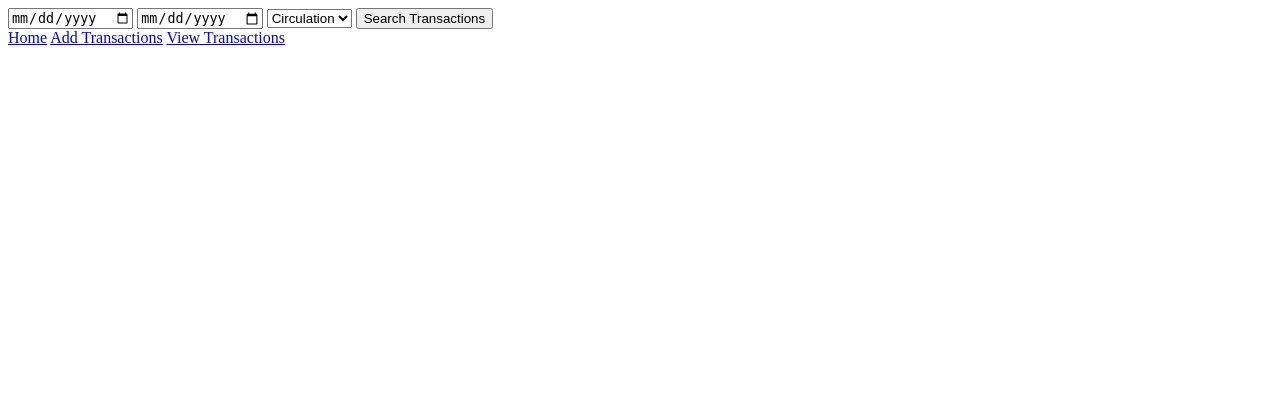
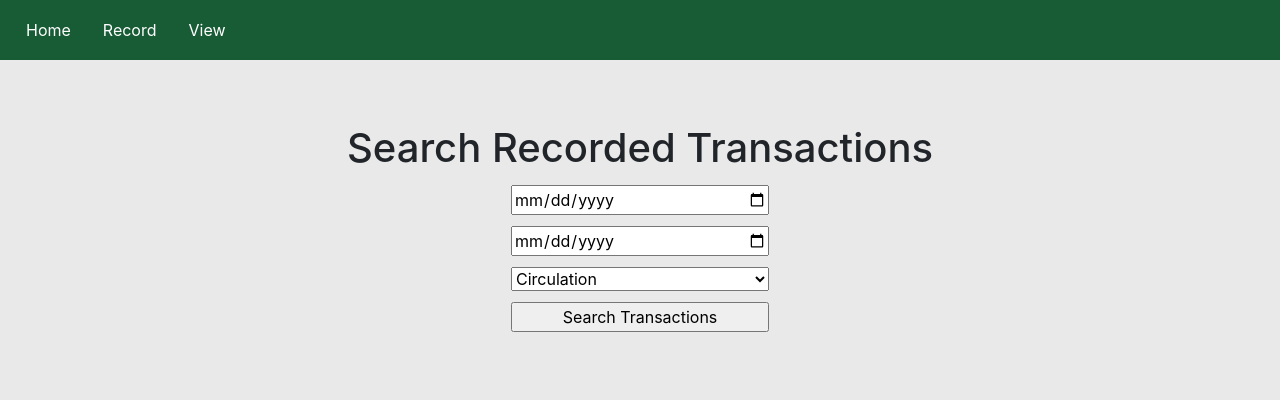
Before and after one commit to jamesspearsv/libstats, a Django app: page /view in a window 1280 px wide. Shown: the top 400 px of the page. Run offline with Django 4.2, Linux system fonts and the light colour scheme; some libraries are stand-ins or nearby versions.

Commit message:
Began front-end development and styling

```diff
--- a/reference/settings.py
+++ b/reference/settings.py
@@ -25,8 +25,8 @@ SECRET_KEY = 'django-insecure-g13pdog#2ebma&r_vr=4&#d_2u3=#8n1e304zio$6!zr&m87df
 # SECURITY WARNING: don't run with debug turned on in production!
 DEBUG = True
 
-ALLOWED_HOSTS = ['192.168.110.74']
-#ALLOWED_HOSTS = []
+#ALLOWED_HOSTS = ['192.168.110.74']
+ALLOWED_HOSTS = []
 
 
 # Application definition
@@ -117,7 +117,7 @@ USE_TZ = True
 # Static files (CSS, JavaScript, Images)
 # https://docs.djangoproject.com/en/4.2/howto/static-files/
 
-STATIC_URL = 'static/'
+STATIC_URL = '/static/'
 
 # Default primary key field type
 # https://docs.djangoproject.com/en/4.2/ref/settings/#default-auto-field
--- a/reference/urls.py
+++ b/reference/urls.py
@@ -17,7 +17,8 @@ Including another URLconf
 from django.contrib import admin
 from django.urls import path, include
 
+app_name = 'admin'
 urlpatterns = [
-    path('admin/', admin.site.urls),
+    path('admin/', admin.site.urls, name='index'),
     path('', include('transactions.urls'))
 ]
--- /dev/null
+++ b/requirements.txt
@@ -0,0 +1,5 @@
+-i https://pypi.org/simple
+asgiref==3.6.0 ; python_version >= '3.7'
+django==4.2
+sqlparse==0.4.3 ; python_version >= '3.5'
+tzdata==2023.3 ; sys_platform == 'win32'
--- a/transactions/app_forms/forms.py
+++ b/transactions/app_forms/forms.py
@@ -14,6 +14,6 @@ class SearchForm(Form):
         ('childrens', 'Childrens')
     )
 
-    start_date = DateField(widget=SelectDateWidget())
-    end_date = DateField(widget=SelectDateWidget())
-    location = ChoiceField(choices=location_choices)
+    start_date = DateField(label='Start Date', widget=SelectDateWidget())
+    end_date = DateField(label='End Date', widget=SelectDateWidget())
+    location = ChoiceField(label='Location', choices=location_choices)
--- /dev/null
+++ b/transactions/static/transactions/style.css
@@ -0,0 +1,39 @@
+body {
+    background-color: #e9e9e9;
+}
+
+#nav {
+    background-color: #185c36;
+    padding: 10px;
+    margin: auto;
+}
+
+#nav > a {
+    color: white;
+}
+
+#nav > a:hover {
+    text-decoration: underline;
+}
+
+main {
+    width: 80%;
+    margin: auto;
+    padding: 5%;
+}
+
+.page-header {
+    display: flex;
+    justify-content: center;
+}
+
+form {
+    width: 30%;
+    display: flex;
+    flex-direction: column;
+    margin: auto;
+}
+
+form > input, select {
+    margin: 2%;
+}
--- a/transactions/templates/transactions/add.html
+++ b/transactions/templates/transactions/add.html
@@ -1,8 +1,9 @@
 {% extends 'transactions/layouts.html' %}
 
 {% block body %}
-
-<h1>Add New Reference Transactions</h1>
+<section class="page-header">
+    <h1>Add New Reference Transactions</h1>
+</section>
 
 <form action="{% url 'transactions:add' %}" method="post">
     {% csrf_token %}
--- a/transactions/templates/transactions/layouts.html
+++ b/transactions/templates/transactions/layouts.html
@@ -7,12 +7,23 @@
     <meta http-equiv="X-UA-Compatible" content="IE=edge">
     <meta name="viewport" content="width=device-width, initial-scale=1.0">
     <title>{% block title %}{% endblock %}</title>
+    <link rel="stylesheet" href="https://cdn.jsdelivr.net/npm/bootstrap@4.0.0/dist/css/bootstrap.min.css" integrity="sha384-Gn5384xqQ1aoWXA+058RXPxPg6fy4IWvTNh0E263XmFcJlSAwiGgFAW/dAiS6JXm" crossorigin="anonymous">
+    <link rel="stylesheet" href="{% static 'transactions/style.css' %}">
 </head>
 <body>
-    {% block body %}
-    {% endblock %}
-    <a href="{% url 'transactions:index' %}">Home</a>
-    <a href="{% url 'transactions:add' %}">Add Transactions</a>
-    <a href="{% url 'transactions:view' %}">View Transactions</a>
+    <nav class="nav" id="nav">
+            <a href="{% url 'transactions:index' %}" class="nav-link">Home</a>
+            <a href="{% url 'transactions:add' %}" class="nav-link">Record</a>
+            <a href="{% url 'transactions:view' %}" class="nav-link">View</a>
+    </nav>
+    <main>
+        {% block body %}
+        {% endblock %}
+    </main>
+
+
+    <script src="https://code.jquery.com/jquery-3.2.1.slim.min.js" integrity="sha384-KJ3o2DKtIkvYIK3UENzmM7KCkRr/rE9/Qpg6aAZGJwFDMVNA/GpGFF93hXpG5KkN" crossorigin="anonymous"></script>
+    <script src="https://cdn.jsdelivr.net/npm/popper.js@1.12.9/dist/umd/popper.min.js" integrity="sha384-ApNbgh9B+Y1QKtv3Rn7W3mgPxhU9K/ScQsAP7hUibX39j7fakFPskvXusvfa0b4Q" crossorigin="anonymous"></script>
+    <script src="https://cdn.jsdelivr.net/npm/bootstrap@4.0.0/dist/js/bootstrap.min.js" integrity="sha384-JZR6Spejh4U02d8jOt6vLEHfe/JQGiRRSQQxSfFWpi1MquVdAyjUar5+76PVCmYl" crossorigin="anonymous"></script>
 </body>
 </html>
--- a/transactions/templates/transactions/results.html
+++ b/transactions/templates/transactions/results.html
@@ -1,7 +1,9 @@
 {% extends 'transactions/layouts.html' %}
 
 {% block body %}
-
+<section class="page-header">
+    <h1>View Transactions</h1>
+</section>
 
     <table>
         <tr>
--- a/transactions/templates/transactions/search.html
+++ b/transactions/templates/transactions/search.html
@@ -1,10 +1,12 @@
 {% extends 'transactions/layouts.html' %}
 
 {% block body %}
+<section class="page-header">
+    <h1>Search Recorded Transactions</h1>
+</section>
 
 <form action="{% url 'transactions:view' %}" method="post">
     {% csrf_token %}
-
         <input type="date" name="start_date" id="start_date">
         <input type="date" name="end_date" id="end_date">
         <select name="location" id="location">
--- a/transactions/views.py
+++ b/transactions/views.py
@@ -36,7 +36,8 @@ def view(request):
             end_date =  request.POST['end_date'] #YYYY-MM-DD
             form_location = request.POST['location']
 
-
+            form = SearchForm(request.POST)
+            form.data['location']
             # Query model for transactions matching filter
             results = Transaction.objects.filter(date__gte=stat_date, date__lte=end_date, location = form_location)
 
```
Also changed, not shown: README.md, db.sqlite3.
